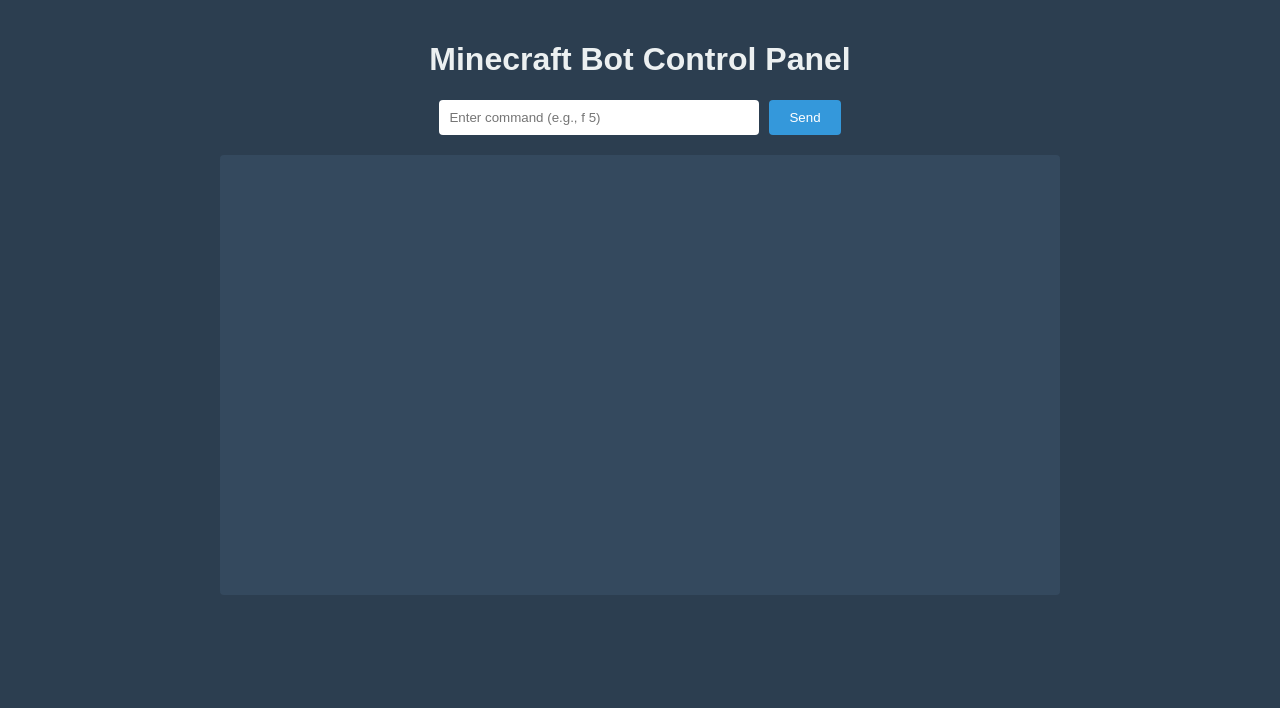
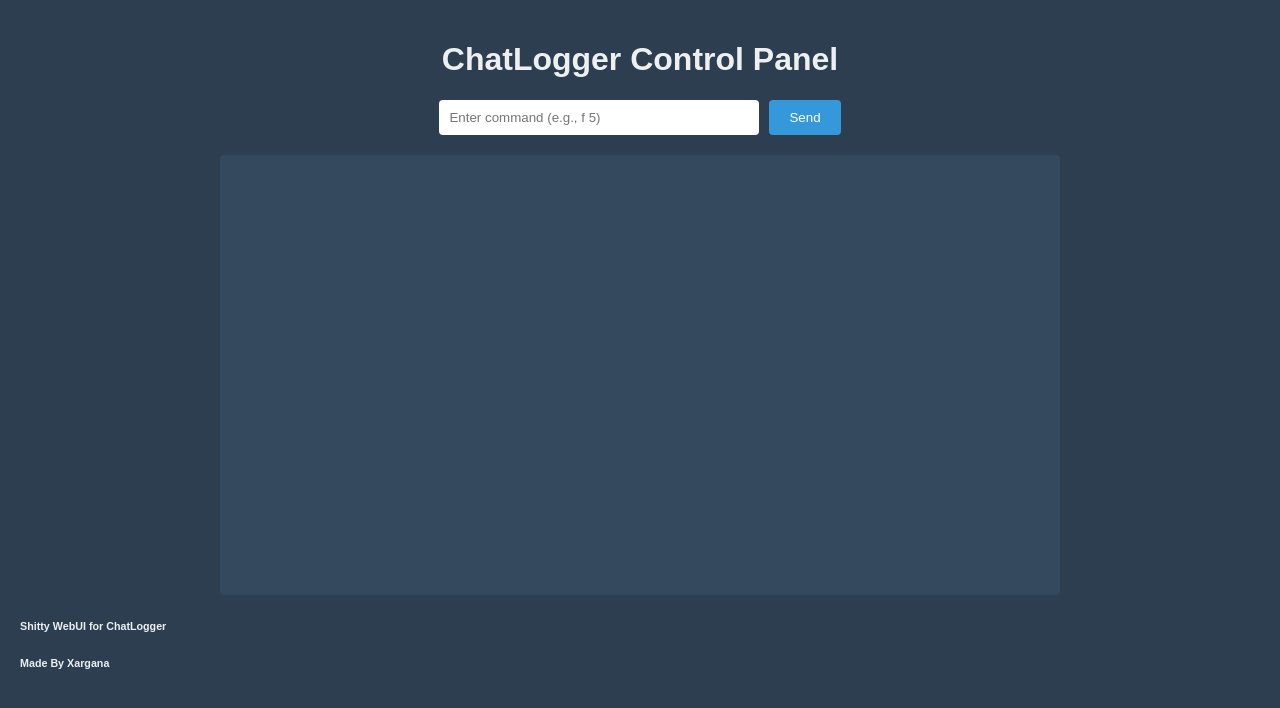
Before and after one commit to Xargana/ChatLogger, a website: page public/index.html in a window 1280 px wide. Drawn offline with nearby package versions, Linux system fonts and the light colour scheme; no server answers.

Commit message:
Update index.html
yes

```diff
--- a/public/index.html
+++ b/public/index.html
@@ -2,7 +2,7 @@
 <html lang="en">
 <head>
   <meta charset="UTF-8">
-  <title>Minecraft Bot Control Panel</title>
+  <title>ChatLogger Control Panel</title>
   <style>
     body {
       font-family: Arial, sans-serif;
@@ -75,7 +75,7 @@
   </style>
 </head>
 <body>
-  <h1>Minecraft Bot Control Panel</h1>
+  <h1>ChatLogger Control Panel</h1>
 
   <div id="command-form">
     <input type="text" id="command-input" placeholder="Enter command (e.g., f 5)" />
@@ -143,5 +143,7 @@
       }
     });
   </script>
+  <h6>Shitty WebUI for ChatLogger</h6>
+  <h6>Made By Xargana</h6>
 </body>
 </html>
```
